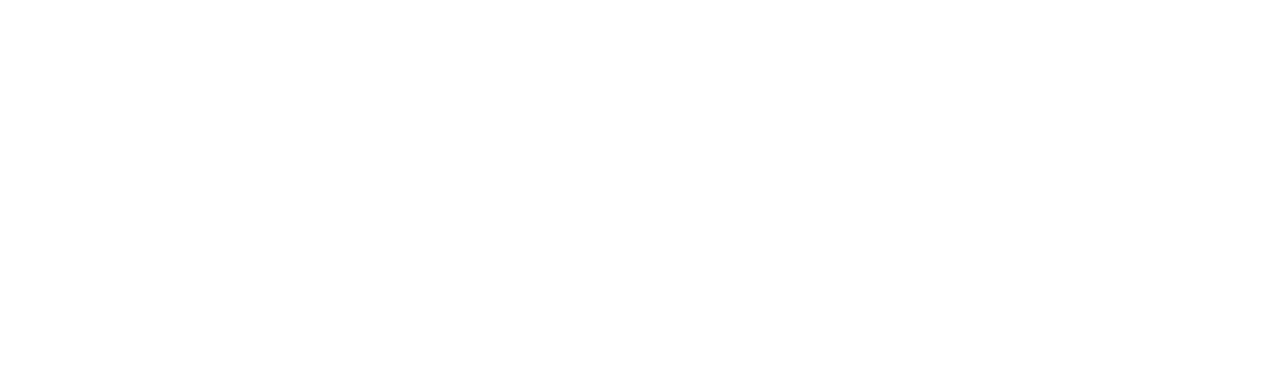
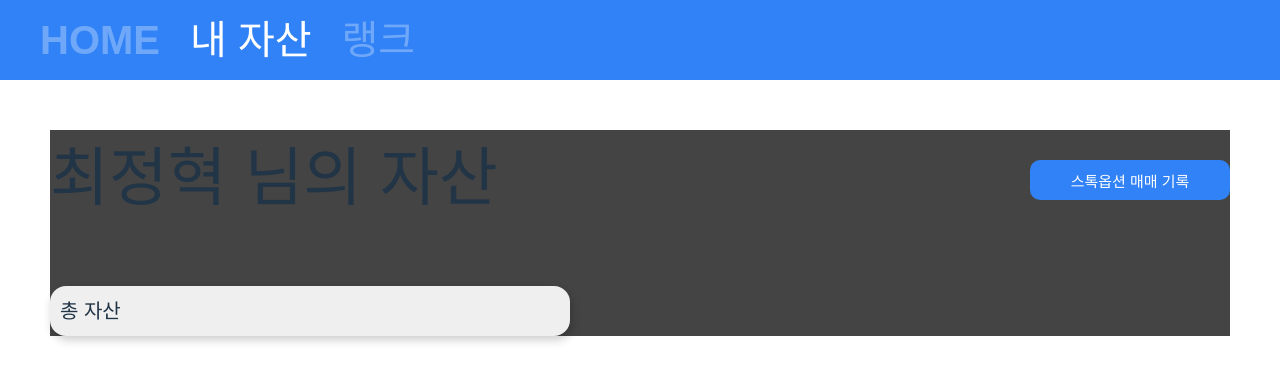
Before and after one commit to Planner-LifeStock/LifeStock_frontend, a React (Vite) app: page /myasset in a window 1280 px wide. Before the commit this address had no page. Shown: the top 382 px of the page. Built offline with nearby package versions, Linux system fonts and the light colour scheme.

Commit message:
[ADD] feature/MyAsset 생성

```diff
--- a/src/App.jsx
+++ b/src/App.jsx
@@ -3,6 +3,8 @@
 import MainPage from './pages/main'
 import LoginPage from './pages/login'
 import RankPage from './pages/rank'
+import MyAssetPage from './pages/assets'
+import SalesRecordsPage from './pages/salesrecords'
 
 function App() {
   return (
@@ -11,6 +13,8 @@
         <Route path="/" element={<MainPage />} />
         <Route path="/login" element={<LoginPage />} />
         <Route path="/rank" element={<RankPage />} />
+        <Route path="/myasset" element={<MyAssetPage />} />
+        <Route path="/salesrecords" element={<SalesRecordsPage />} />
       </Routes>
     </BrowserRouter>
   )
--- /dev/null
+++ b/src/layouts/AssetInfo/index.jsx
@@ -0,0 +1,75 @@
+import { Link } from "react-router-dom";
+import styled from "styled-components";
+
+const MaxContainer = styled.div`
+  display: flex;
+  width: 100%;
+  flex-direction: column;
+`
+const Container = styled.div`
+  display: flex;
+  width: 100%;
+  background-color: #444444;
+`
+
+const InfoFont = styled.div`
+  font-size: 64px;
+  font-weight: bold;
+`
+
+const CheckSellButton = styled.button`
+    background-color: #3182F6;
+    border-radius: 10px;
+    border: none;
+    transition: all 0.3s ease;
+
+    margin-left: auto;
+    margin-top: 30px;
+    width: 200px;
+    height: 40px;
+
+    &:focus {
+        border: none;
+        outline: none;
+    }
+
+    &:hover {
+        opacity: 0.5;
+    }
+`
+
+const PriceBox = styled.div`
+    padding: 10px;
+    margin-top: 60px;
+    min-width: 500px;
+    max-width: 600px;
+
+    display: flex;
+
+    background-color: #EFEFEF;
+    border-radius: 16px;
+    box-shadow: 2px 4px 10px rgba(0, 0, 0, 0.2);
+
+    font-size: 20px;
+    font-weight: bold;
+`
+
+const AssetInfo = ({data}) => {
+    return (
+      <MaxContainer>
+        <Container>
+          <InfoFont>{data[0].username} 님의 자산</InfoFont>
+          <CheckSellButton><Link to="/salesrecords"
+          style = {{color: "#FFFFFF",
+                    fontSize: "15px",
+                    fontWeight: "bold",
+          }}>스톡옵션 매매 기록</Link></CheckSellButton>
+        </Container>
+        <Container>
+          <PriceBox>총 자산</PriceBox>
+        </Container>
+      </MaxContainer>
+    )
+}
+
+export default AssetInfo
--- a/src/layouts/TopBar/index.jsx
+++ b/src/layouts/TopBar/index.jsx
@@ -29,8 +29,8 @@
                     HOME
                 </Font>
             </Link>
-            <Link to="/login">
-                <Font isActive={location.pathname === "/login"}>
+            <Link to="/myasset">
+                <Font isActive={location.pathname === "/myasset" || location.pathname === "/salesrecords"}>
                     내 자산
                 </Font>
             </Link>
--- a/src/pages/assets.jsx
+++ b/src/pages/assets.jsx
@@ -0,0 +1,21 @@
+import AssetInfo from "../layouts/AssetInfo";
+import TopBar from "../layouts/TopBar"
+import styled from "styled-components";
+import { companyFirstData } from './main'
+
+const Container = styled.div`
+  display: flex;
+  padding: 50px;
+`
+const MyAssetPage = () => {
+    return (
+      <>
+        <TopBar/>
+        <Container>
+            <AssetInfo data={companyFirstData}/>
+        </Container>
+      </>
+    )
+}
+
+export default MyAssetPage
--- a/src/pages/login.jsx
+++ b/src/pages/login.jsx
@@ -2,10 +2,7 @@
 
 const LoginPage = () => {
   return (
-    <>
-      <TopBar />
       <div>login</div>
-    </>
   )
 }
 
--- /dev/null
+++ b/src/pages/salesrecords.jsx
@@ -0,0 +1,12 @@
+import TopBar from '../layouts/TopBar'
+
+const SalesRecordsPage = () => {
+    return (
+        <>
+            <TopBar/>
+            <div>매매기록페이지!!!!!!!!!!!!!</div>
+        </>
+    )
+}
+
+export default SalesRecordsPage
```
Also changed, not shown: src/pages/salesRecode.jsx (deleted).
